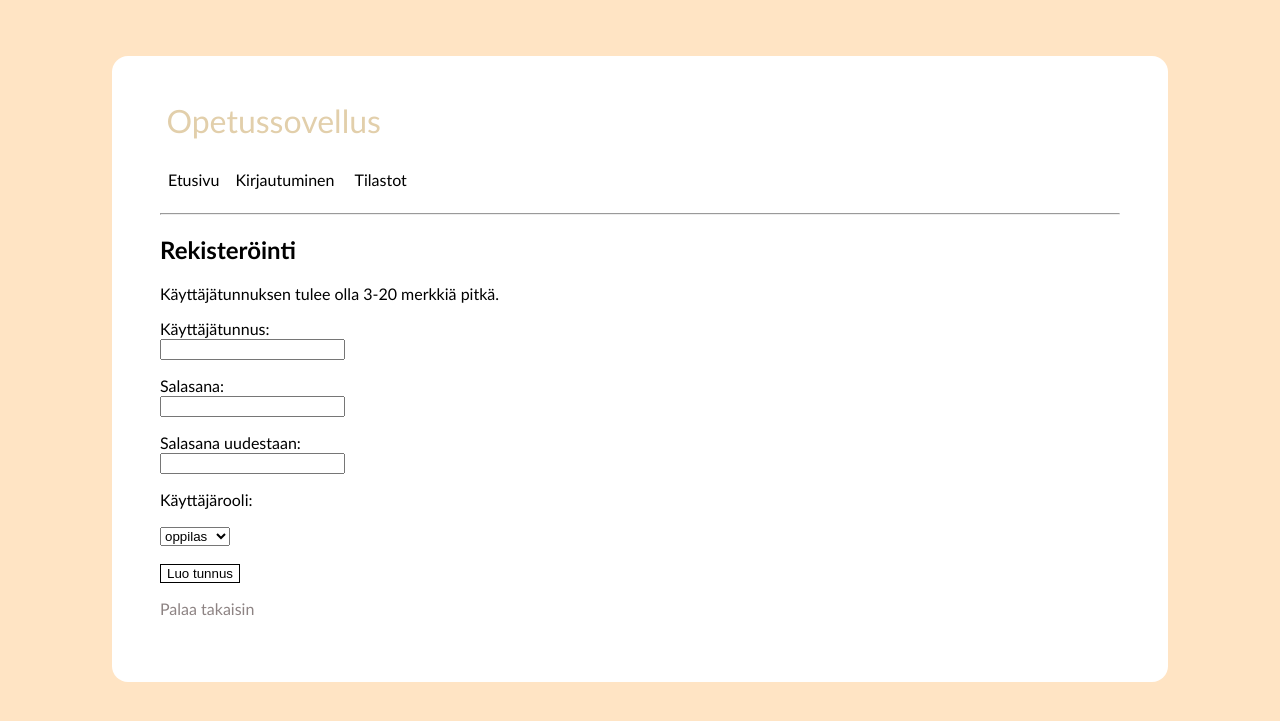
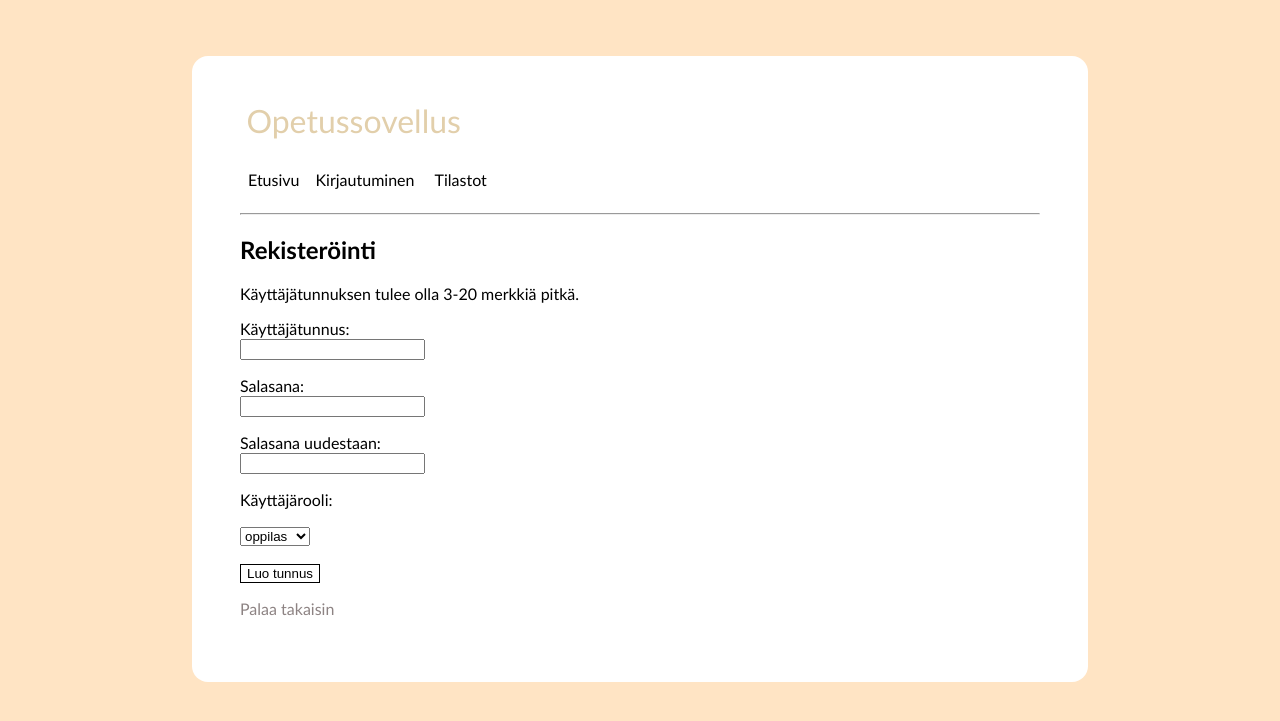
Before and after one commit to eerolasi/opetussovellus, a Flask app: page /register in a window 1280 px wide. Shown: the top 721 px of the page. Run offline with Flask 2, Linux system fonts and the light colour scheme.

Commit message:
Fix layout

```diff
--- a/static/main.css
+++ b/static/main.css
@@ -22,12 +22,12 @@ p a {
 
 main {
     background-color: white;
-    max-width: 60em;
+    max-width: 50em;
     padding: 3em;
     padding-top: 1.5em;
     border-radius: 1em;
     margin: auto;
-    margin-inline-start: auto;
+    margin-bottom: auto;
     font-family: 'Trebuchet MS', 'Lucida Sans Unicode', 'Lucida Grande', 'Lucida Sans', Arial, sans-serif;
 }
 
```
